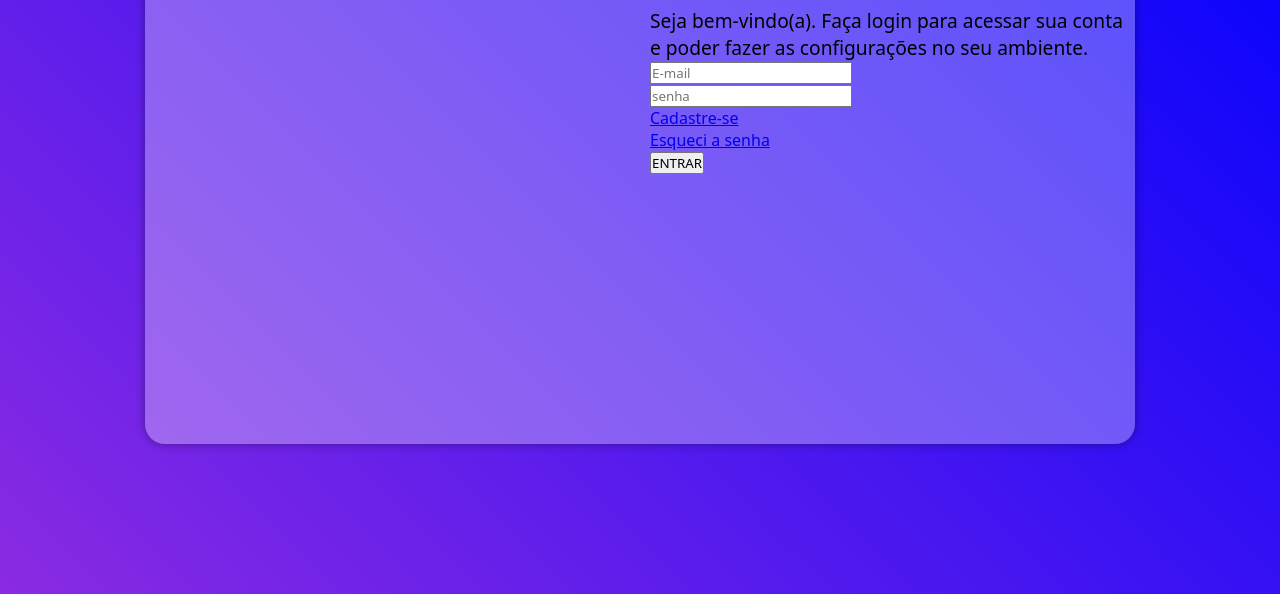
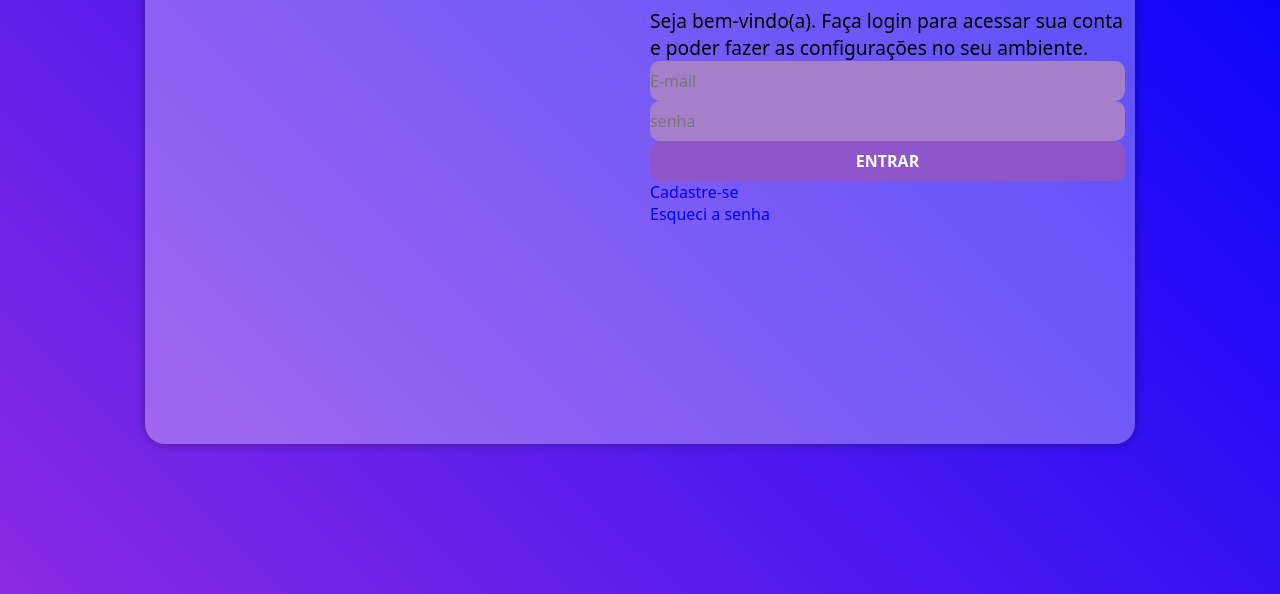
Before and after one commit to vagnerns/projeto-tela-login_1.0, a plain HTML site: page index.html in a window 1280 px wide. Shown: the part 206-800 px from the top of the page. Drawn offline with Linux system fonts and the light colour scheme.

Commit message:
formatação do formulário

```diff
--- a/estilos/style.css
+++ b/estilos/style.css
@@ -54,3 +54,46 @@ div#formulario > h1 {
 div#formulario > p {
     font-size: 0.8em;
 }
+
+div.campo > input[type=email]{
+    display: block;
+    font-size: 1em;
+    width: 100%;
+    height: 40px;
+    background-color: #a57fc9;
+    color: white;
+    border: none;
+    border-radius: 10px;
+}
+
+div.campo > input[type=password]{
+    display: block;
+    font-size: 1em;
+    width: 100%;
+    height: 40px;
+    background-color: #a57fc9;
+    color: white;
+    border: none;
+    border-radius: 10px;
+}
+
+form > input[type=submit]{
+    display: block;
+    font-size: 1em;
+    font-weight: bold;
+    width: 100%;
+    height: 40px;
+    background-color: #9155ca;
+    color: white;
+    border: none;
+    border-radius: 10px;
+}
+
+form > input[type=submit]:hover {
+    background-color: #966abe;
+}
+
+form > a {
+    text-decoration: none;
+
+}
--- a/index.html
+++ b/index.html
@@ -25,9 +25,10 @@
                         <label for="senha"></label>
                         <input type="password" name="senha" id="senha" placeholder="senha">
                     </div>
+                    <input type="submit" value="ENTRAR">
                     <a href="castratro.html">Cadastre-se</a><br>
-                    <a href="recsenha.html">Esqueci a senha</a><br>
-                    <input type="submit" value="ENTRAR">
+                    <a href="recsenha.html">Esqueci a senha</a>
+
                 </form>
             </div>
         </section>
```
